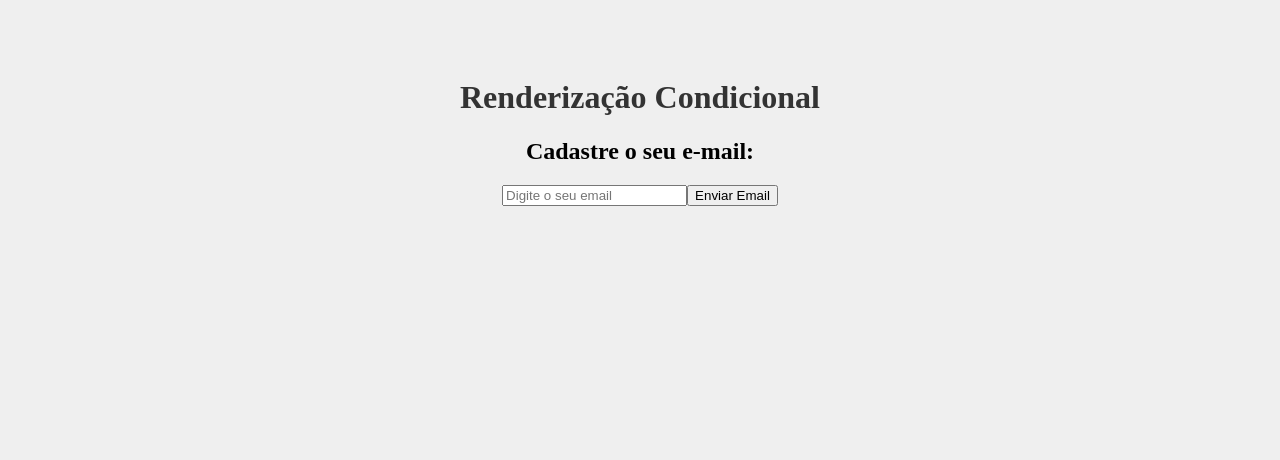
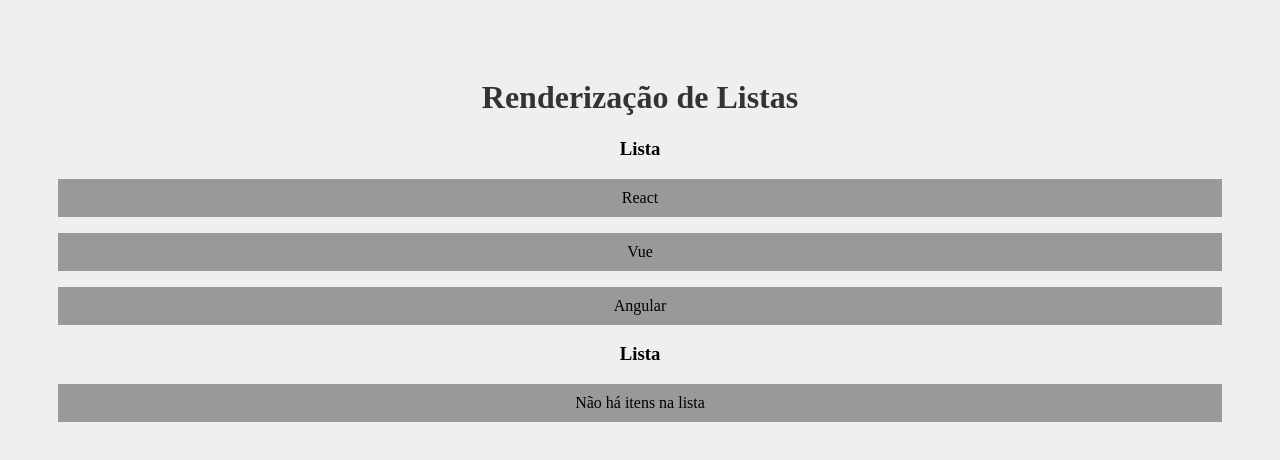
Before and after one commit to mrtns641/Conceitos_ReactJS, a React (Create React App) app: page / in a window 1280 px wide. Shown: the top 460 px of the page. Built offline with nearby package versions, Linux system fonts and the light colour scheme.

Commit message:
Renderização de Listas
Renderização de listas exemplificado no componente OutraLista.js

```diff
--- a/src/App.js
+++ b/src/App.js
@@ -1,11 +1,14 @@
 import './App.css';
-import Condicional from './components/Condicional';
+import OutraLista from './components/OutraLista';
 
 function App() {
+  const meusItens = ['React', 'Vue', 'Angular']
+
    return (
     <div className="App">
-      <h1>Renderização Condicional</h1>
-      <Condicional />
+      <h1>Renderização de Listas</h1>
+      <OutraLista itens={meusItens} />
+      <OutraLista itens={[]} />
     </div>
   );
 }
--- /dev/null
+++ b/src/components/OutraLista.js
@@ -0,0 +1,17 @@
+function OutraLista ({itens}) {
+    return (
+        <>
+            <h3>Lista</h3>
+            {
+                itens.length > 0 ? (
+                itens.map((item, index) => (
+                    <p key={index}>{item}</p>
+                ))) : (
+                    <p>Não há itens na lista</p>
+                )
+            }
+        </>
+    )
+}
+
+export default OutraLista
```
